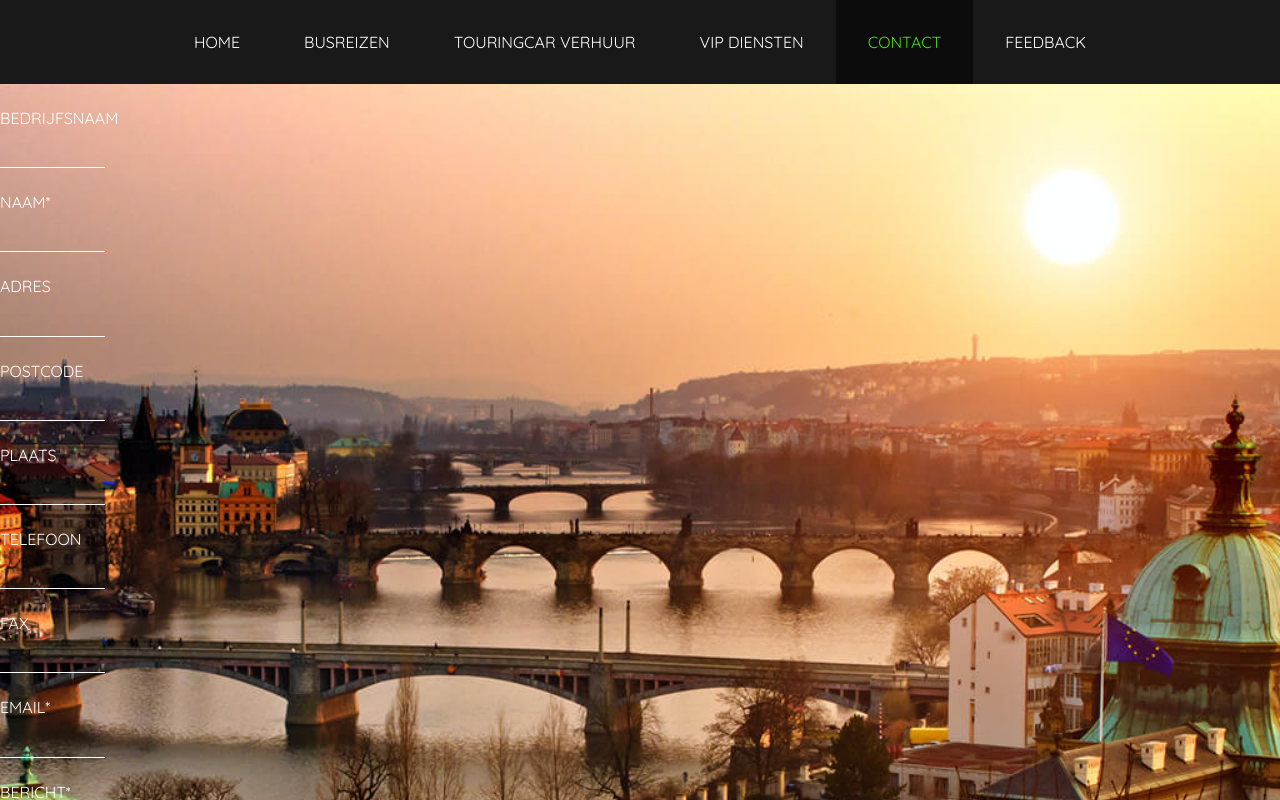
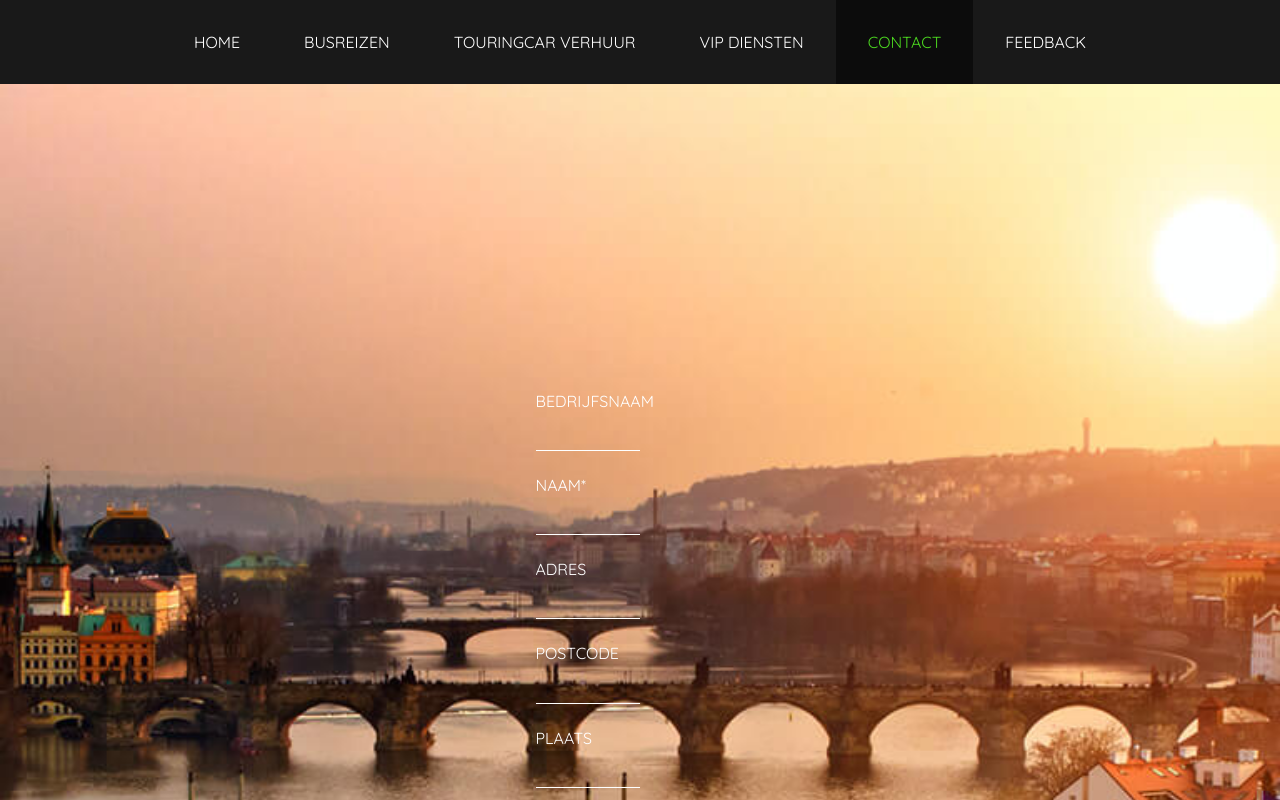
Before and after one commit to Nick-Yazdani/stipt-vervoer, a React (Create React App) app: page /contact in a window 1280 px wide. Shown: the top 800 px of the page. Built offline with nearby package versions, Linux system fonts and the light colour scheme.

Commit message:
minor updates

```diff
--- a/src/components/contact-form-component/contact-form.component.jsx
+++ b/src/components/contact-form-component/contact-form.component.jsx
@@ -85,7 +85,7 @@ class ContactForm extends Component {
     render() {
         return (
             <div className="form-container">
-                <div className="overlay" style={{ height: "150vh" }}>
+                <div className="overlay" style={{ height: "200vh" }}>
                     <form onSubmit={this.handleSubmit}>
                         <FormInput name="bedrijfsnaam" type="text" text="bedrijfsnaam" handleChange={this.handleChange} value={this.state.bedrijfsnaam} />
                         <FormInput name="naam" type="text" text="naam*" handleChange={this.handleChange} value={this.state.naam} style={this.state.nameError ? this.state.errorStyle : null} />
--- a/src/components/contact-form-component/contact-form.component.styles.css
+++ b/src/components/contact-form-component/contact-form.component.styles.css
@@ -5,7 +5,9 @@
     color: white;
     text-transform: uppercase;
     background: url('../../images/Praag-1.jpg') no-repeat center center/cover;
-    height: 150vh;
+    height: 200vh;
+    align-items: center;
+    justify-content: center;
 }
 
 form {
@@ -13,6 +15,7 @@ form {
     flex-direction: column;
     height: 100%;
     width: 50%;
+    justify-content: center;
 }
 
 .button-control {
--- a/src/components/feedback-form-component/feedback-form-component.jsx
+++ b/src/components/feedback-form-component/feedback-form-component.jsx
@@ -65,7 +65,7 @@ class ContactForm extends Component {
     render() {
         return (
             <div className="form-container">
-                <div className="overlay" style={{ height: "150vh" }}>
+                <div className="overlay" style={{ height: "200vh" }}>
                     <form onSubmit={this.handleSubmit} style={{ width: "50%" }}>
                         <FormInput name="name" type="text" text="naam*" handleChange={this.handleChange} value={this.state.name} style={this.state.nameError ? this.state.errorStyle : null} />
                         <FormInput name="email" type="email" text="email*" handleChange={this.handleChange} value={this.state.email} style={this.state.emailError ? this.state.errorStyle : null} />
--- a/src/components/feedback-form-component/feedback-form.styles.css
+++ b/src/components/feedback-form-component/feedback-form.styles.css
@@ -5,6 +5,8 @@
     color: white;
     text-transform: uppercase;
     background: url('../../images/Praag-1.jpg') no-repeat center center/cover;
+    align-items: center;
+    justify-content: center;
 
 }
 
@@ -12,6 +14,7 @@ form {
     display: flex;
     flex-direction: column;
     padding: 2rem;
+    justify-content: center;
 }
 
 .button-control {
--- a/src/pages/Contact.styles.css
+++ b/src/pages/Contact.styles.css
@@ -1,5 +1,5 @@
 .contact {
     background: url('../images/Praag-1.jpg') no-repeat center center/cover;
-    height: 150vh;
+    height: 200vh;
     width: 100%;
 }
```
